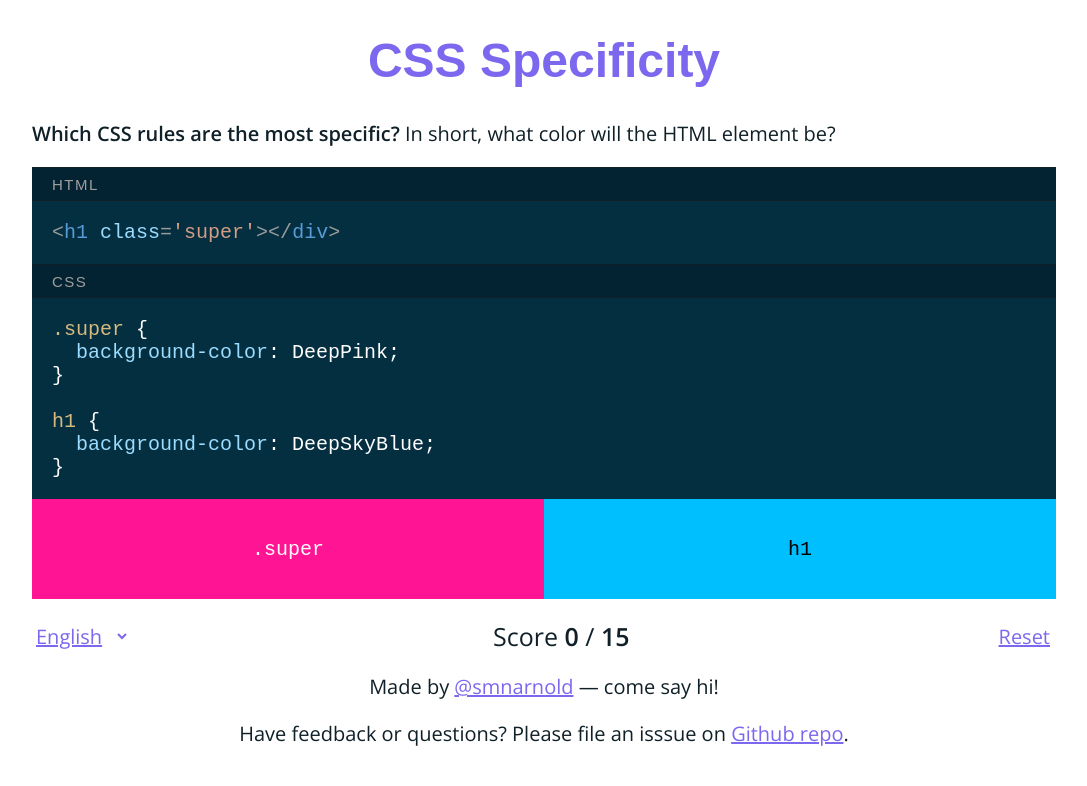
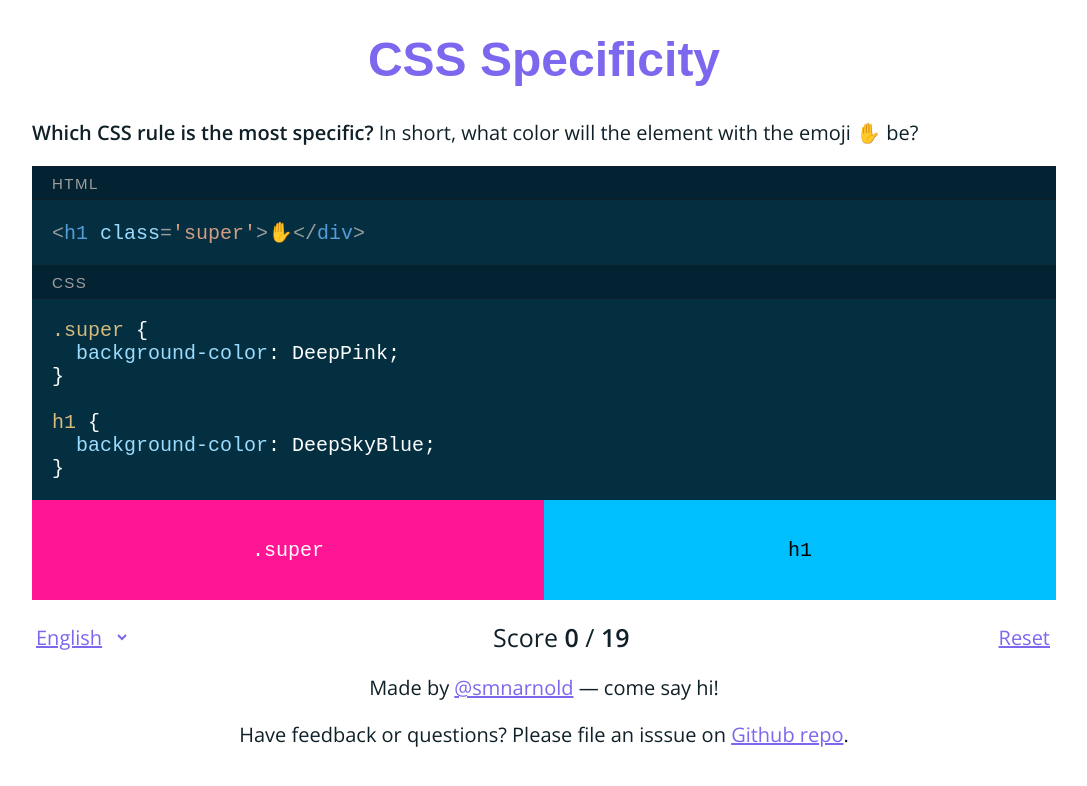
Before and after one commit to rik-rosseel/css-specificity, a website built with Vite: page index.html in a window 1280 px wide. Shown: the whole page, without its empty margins (96-1183 px from the left). Built offline with nearby package versions, Linux system fonts and the light colour scheme; a web font is replaced by a local one.

Commit message:
Refine naming

```diff
--- a/index.html
+++ b/index.html
@@ -16,8 +16,10 @@
   <body>
     <div id="app">
       <header class="header">
-        <h1 class="header__title">Quelle règles CSS est la plus spécifique?</h1>
-        <div class="header__intro"><p>Autrement dit, de quelle couleur sera l'élément HTML?</p></div>
+        <h1 class="header__title">CSS Specificity</h1>
+        <div class="header__intro">
+          <p><strong>Which CSS rule is the most specific? </strong>In short, what color will the element with the emoji ✋ be?</p>
+        </div>
       </header>
 
       <main class="level">
@@ -31,13 +33,13 @@
           <pre><code></code></pre>
         </div>
 
-        <ul class="options"></ul>
+        <ul class="answers"></ul>
       </main>
 
       <footer class="footer">
         <div class="footer__options">
           <div class="footer__score">
-            <span class="score__label">Pointage:</span>
+            <span class="score__label">Score:</span>
             <strong class="score__value">0</strong> /
             <strong class="score__total">0</strong>
           </div>
@@ -55,8 +57,8 @@
         </div>
 
         <div class="footer__credits">
-          <p>Créé par <a href="https://twitter.com/smnarnold" target="_blank">@smnarnold</a> — passez dire bonjour!</p>
-          <p>Vous avez des questions ou commentaires? Laissez-moi un billet sur le <a href="https://github.com/smnarnold/css-specificity">repo Github</a>.</p>
+          <p>Made by <a href='https://twitter.com/smnarnold' target='_blank'>@smnarnold</a> — come say hi!</p>
+          <p>Have feedback or questions? Please file an isssue on <a href='https://github.com/smnarnold/css-specificity' target='_blank'>Github repo</a>.</p>
         </div>
       </footer>
 
@@ -64,7 +66,7 @@
         <div class="popup__wrapper">
           <div class="popup__header popup__header--success">
             <svg aria-hidden="true" focusable="false" data-prefix="fas" data-icon="thumbs-up" role="img" xmlns="http://www.w3.org/2000/svg" viewBox="0 0 512 512" class="svg-inline--fa fa-thumbs-up fa-w-16 fa-3x"><path fill="currentColor" d="M104 224H24c-13.255 0-24 10.745-24 24v240c0 13.255 10.745 24 24 24h80c13.255 0 24-10.745 24-24V248c0-13.255-10.745-24-24-24zM64 472c-13.255 0-24-10.745-24-24s10.745-24 24-24 24 10.745 24 24-10.745 24-24 24zM384 81.452c0 42.416-25.97 66.208-33.277 94.548h101.723c33.397 0 59.397 27.746 59.553 58.098.084 17.938-7.546 37.249-19.439 49.197l-.11.11c9.836 23.337 8.237 56.037-9.308 79.469 8.681 25.895-.069 57.704-16.382 74.757 4.298 17.598 2.244 32.575-6.148 44.632C440.202 511.587 389.616 512 346.839 512l-2.845-.001c-48.287-.017-87.806-17.598-119.56-31.725-15.957-7.099-36.821-15.887-52.651-16.178-6.54-.12-11.783-5.457-11.783-11.998v-213.77c0-3.2 1.282-6.271 3.558-8.521 39.614-39.144 56.648-80.587 89.117-113.111 14.804-14.832 20.188-37.236 25.393-58.902C282.515 39.293 291.817 0 312 0c24 0 72 8 72 81.452z"></path></svg>
-            Félicitations!
+            <span class="congratulation">Congratulation!</span>
           </div>
 
           <div class="popup__header popup__header--fail">
@@ -75,7 +77,7 @@
           <div class="popup__main"></div>
 
           <div class="popup__footer">
-            <button class="popup__next">Question suivante</button>
+            <button class="popup__next">Next question</button>
           </div>
         </div>
       </div>
--- a/main.js
+++ b/main.js
@@ -29,6 +29,7 @@ class Game {
       lang: document.querySelector('.lang'),
       popup: {
         el: document.querySelector('.popup'),
+        congratulation: document.querySelector('.congratulation'),
         next: document.querySelector('.popup__next'),
       },
       level: document.querySelector('.level'),
@@ -82,6 +83,8 @@ class Game {
     this.dom.score.label.innerText = this.data.score;
     this.dom.footer.reset.innerHTML = this.data.reset;
     this.dom.footer.credits.innerHTML = this.data.credits;
+    this.dom.popup.congratulation.innerText = this.data.congratulation;
+    this.dom.popup.next.innerText = this.data['next-question'];
   }
 
   bindEvents() {
--- a/src/data/en.json
+++ b/src/data/en.json
@@ -1,9 +1,11 @@
 {
   "title": "CSS Specificity",
-  "intro": "<p><strong>Which CSS rules are the most specific? </strong>In short, what color will the HTML element be?</p>",
+  "intro": "<p><strong>Which CSS rule is the most specific? </strong>In short, what color will the element with the emoji ✋ be?</p>",
   "reset": "Reset",
   "credits": "<p>Made by <a href='https://twitter.com/smnarnold' target='_blank'>@smnarnold</a> — come say hi!</p><p>Have feedback or questions? Please file an isssue on <a href='https://github.com/smnarnold/css-specificity' target='_blank'>Github repo</a>.</p>",
   "score": "Score",
+  "congratulation": "Congratulation!",
+  "next-question": "Next question",
   "questions": {
     "tag-vs-class": "Les classes ont toujours priorité sur les balises HTML.",
     "tag-vs-id": "Les ids ont toujours priorité sur les balises HTML.",
--- a/src/data/fr.json
+++ b/src/data/fr.json
@@ -1,9 +1,11 @@
 {
   "title": "Spécificité CSS",
-  "intro": "<p><strong>Quelle règles CSS est la plus spécifique?</strong> Bref, de quelle couleur sera l'élément HTML?</p>",
+  "intro": "<p><strong>Quelle règle CSS est la plus spécifique?</strong> Bref, de quelle couleur sera l'élément avec l'émoji ✋?</p>",
   "reset": "Recommencer",
   "credits": "<p>Créé par <a href='https://twitter.com/smnarnold' target='_blank'>@smnarnold</a> — passez dire bonjour!</p><p>Vous avez des questions ou commentaires? Laissez-moi un billet sur le <a href='https://github.com/smnarnold/css-specificity' target='_blank'>repo Github</a>.</p>",
   "score": "Pointage",
+  "congratulation": "Félicitations!",
+  "next-question": "Question suivante",
   "questions": {
     "tag-vs-class": "Les classes ont toujours priorité sur les balises HTML.",
     "tag-vs-id": "Les ids ont toujours priorité sur les balises HTML.",
--- a/src/data/levels.json
+++ b/src/data/levels.json
@@ -2,232 +2,292 @@
   "content": [
     {
       "slug": "tag-vs-class",
-      "html": "<h1 class='super'></div>",
-      "options": [
+      "html": "<h1 class='super'>✋</div>",
+      "answers": [
         {
           "selector": "h1",
-          "score": 1
+          "specificity": 1
         },
         {
           "selector": ".super",
-          "score": 10,
+          "specificity": 10,
           "good": true
         }
       ]
     },
     {
       "slug": "tag-vs-id",
-      "html": "<h1 id='item'></div>",
-      "options": [
+      "html": "<h1 id='item'>✋</div>",
+      "answers": [
         {
           "selector": "h1",
-          "score": 1
+          "specificity": 1
         },
         {
           "selector": "#item",
-          "score": 100,
+          "specificity": 100,
           "good": true
         }
       ]
     },
     {
       "slug": "class-vs-id",
-      "html": "<div id='item' class='super'></div>",
-      "options": [
+      "html": "<div id='item' class='super'>✋</div>",
+      "answers": [
         {
           "selector": "#item",
-          "score": 100,
+          "specificity": 100,
           "good": true
         },
         {
           "selector": ".super",
-          "score": 10
+          "specificity": 10
         }
       ]
     },
     {
       "slug": "same-class",
-      "html": "<div class='super'></div>",
+      "html": "<div class='super'>✋</div>",
       "shuffle": false,
-      "options": [
+      "answers": [
         {
           "selector": ".super",
-          "score": 10
+          "specificity": 10
         },
         {
           "selector": ".super",
-          "score": 10,
+          "specificity": 10,
           "good": true
         }
       ]
     },
     {
       "slug": "class-vs-class",
-      "html": "<div class='super extra'></div>",
+      "html": "<div class='super extra'>✋</div>",
       "shuffle": false,
-      "options": [
+      "answers": [
         {
           "selector": ".super",
-          "score": 10
+          "specificity": 10
         },
         {
           "selector": ".extra",
-          "score": 10,
+          "specificity": 10,
           "good": true
         }
       ]
     },
     {
       "slug": "tag-and-tag-vs-class",
-      "html": "<body>\n  <div class='super'></div>\n</body>",
-      "options": [
+      "html": "<body>\n  <div class='super'>✋</div>\n</body>",
+      "answers": [
         {
           "selector": "body div",
-          "score": 2
+          "specificity": 2
         },
         {
           "selector": ".super",
-          "score": 10,
+          "specificity": 10,
           "good": true
         }
       ]
     },
     {
       "slug": "style-vs-class",
-      "html": "<div class='super' style='background-color: Khaki;'></div>",
-      "options": [
+      "html": "<div class='super' style='background-color: Khaki;'>✋</div>",
+      "answers": [
         {
           "selector": "style",
           "bg": "Khaki",
-          "score": 1000,
+          "specificity": 1000,
           "good": true
         },
         {
           "selector": ".super",
-          "score": 10
+          "specificity": 10
         }
       ]
     },
     {
       "slug": "style-vs-id",
-      "html": "<div id='item' style='background-color: MistyRose;'></div>",
-      "options": [
+      "html": "<div id='item' style='background-color: MistyRose;'>✋</div>",
+      "answers": [
         {
           "selector": "style",
           "bg": "MistyRose",
-          "score": 1000,
+          "specificity": 1000,
           "good": true
         },
         {
           "selector": "#item",
-          "score": 100
+          "specificity": 100
+        }
+      ]
+    },
+    {
+      "slug": "class-proximity",
+      "html": "<div class='super'>\n  <div class='extra'>✋</div>\n</div>",
+      "answers": [
+        {
+          "selector": ".super",
+          "specificity": "🚫"
+        },
+        {
+          "selector": ".extra",
+          "specificity": 10,
+          "good": true
+        }
+      ]
+    },
+    {
+      "slug": "class-order",
+      "html": "<div class='super'>\n  <div class='extra'>✋</div>\n</div>",
+      "answers": [
+        {
+          "selector": ".extra .super",
+          "specificity": "🚫"
+        },
+        {
+          "selector": ".super .extra",
+          "specificity": 20,
+          "good": true
+        }
+      ]
+    },
+    {
+      "slug": "class-same-element",
+      "html": "<div class='super'>\n  <div class='extra'>✋</div>\n</div>",
+      "answers": [
+        {
+          "selector": ".super .extra",
+          "specificity": "🚫"
+        },
+        {
+          "selector": ".super.extra",
+          "specificity": 20,
+          "good": true
+        }
+      ]
+    },
+    {
+      "slug": "class-children-vs-class",
+      "html": "<div class='super'>\n  <div class='extra'>✋</div>\n</div>",
+      "answers": [
+        {
+          "selector": ".super .extra",
+          "specificity": 20,
+          "good": true
+        },
+        {
+          "selector": ".extra",
+          "specificity": 10
         }
       ]
     },
     {
       "slug": "class-and-tag-vs-class",
-      "html": "<div class='super extra'></div>",
-      "options": [
+      "html": "<div class='super extra'>✋</div>",
+      "answers": [
         {
           "selector": "div.super",
-          "score": 11,
+          "specificity": 11,
           "good": true
         },
         {
           "selector": ".extra",
-          "score": 10
+          "specificity": 10
         }
       ]
     },
     {
       "slug": "class-and-class-vs-class",
-      "html": "<div class='super extra'></div>",
-      "options": [
+      "html": "<div class='super extra'>✋</div>",
+      "answers": [
         {
           "selector": ".super.extra",
-          "score": 20,
+          "specificity": 20,
           "good": true
         },
         {
           "selector": ".extra",
-          "score": 10
+          "specificity": 10
         }
       ]
     },
     {
       "slug": "class-and-class-vs-id",
-      "html": "<div id='item' class='super extra'></div>",
-      "options": [
+      "html": "<div id='item' class='super extra'>✋</div>",
+      "answers": [
         {
           "selector": ".super.extra",
-          "score": 20
+          "specificity": 20
         },
         {
           "selector": "#item",
-          "score": 100,
+          "specificity": 100,
           "good": true
         }
       ]
     },
     {
       "slug": "class-and-id-vs-id",
-      "html": "<div id='item' class='super'></div>",
-      "options": [
+      "html": "<div id='item' class='super'>✋</div>",
+      "answers": [
         {
           "selector": "#item.super",
-          "score": 110,
+          "specificity": 110,
           "good": true
         },
         {
           "selector": "#item",
-          "score": 100
+          "specificity": 100
         }
       ]
     },
     {
       "slug": "universal-vs-class",
-      "html": "<div class='super'></div>",
-      "options": [
+      "html": "<div class='super'>✋</div>",
+      "answers": [
         {
           "selector": ".super",
-          "score": 20,
+          "specificity": 20,
           "good": true
         },
         {
           "selector": "*",
-          "score": 0
+          "specificity": 0
         }
       ]
     },
     {
       "slug": "same-class-vs-class",
-      "html": "<div class='super'></div>",
+      "html": "<div class='super'>✋</div>",
       "shuffle": false,
-      "options": [
+      "answers": [
         {
           "selector": ".super.super",
-          "score": 20,
+          "specificity": 20,
           "good": true
         },
         {
           "selector": ".super",
-          "score": 10
+          "specificity": 10
         }
       ]
     },
     {
       "slug": "same-class-vs-last-class",
-      "html": "<div class='super extra'></div>",
+      "html": "<div class='super extra'>✋</div>",
       "shuffle": false,
-      "options": [
+      "answers": [
         {
           "selector": ".super.extra",
-          "score": 20,
+          "specificity": 20,
           "good": true
         },
         {
           "selector": ".extra",
-          "score": 10
+          "specificity": 10
         }
       ]
     }
--- a/src/scripts/level.js
+++ b/src/scripts/level.js
@@ -10,21 +10,33 @@ class Level {
   constructor(data, desc, wrapper) {
     this.data = data;
     this.description = desc;
-    this.options = this.data.options;
+    this.answers = this.data.answers;
     if(this.data.shuffle !== false) {
-      this.options = this.shuffleArray(this.data.options);
+      this.answers = this.shuffleArray(this.data.answers);
     }
 
     this.paletteIndex = Math.floor(Math.random() * palettes.content.length);
     this.palette = this.shuffleArray(palettes.content[this.paletteIndex]);
+    this.theme = [
+      {
+        bg: "MediumSpringGreen",
+        color: "black"
+      },
+      {
+        bg: "Beige",
+        color: "black"
+      },
+    ];
 
     this.dom = {
       wrapper: wrapper,
-      popup: wrapper.querySelector('.popup'),
-      popupMain: document.querySelector('.popup__main'),
+      popup: {
+        el: wrapper.querySelector('.popup'),
+        main: document.querySelector('.popup__main')
+      },
       html: wrapper.querySelector('.snippet--html code'),
       css: wrapper.querySelector('.snippet--css code'),
-      options: wrapper.querySelector('.options')
+      answers: wrapper.querySelector('.answers')
     };
 
     this.init();
@@ -38,76 +50,83 @@ class Level {
   create() {
     let specificity = '';
     let css = '';
-    let options = '';
-    this.data.options.forEach((option, index) => {
-      specificity += this.setPopupSpecificity(option, index);
-      options += this.setOption(option, index);
-      css += this.setCSS(option, index);
+    let answers = '';
+    this.data.answers.forEach((answer, index) => {
+      this.setTheme(answer, index);
+      specificity += this.setPopupSpecificity(answer, index);
+      answers += this.setAnswer(answer, index);
+      css += this.setCSS(answer, index);
     });
 
     this.setPopupMsg(specificity);
 
     this.dom.html.innerHTML = hljs.highlight(this.data.html, {language: 'html'}).value;
     this.dom.css.innerHTML = hljs.highlight(css, {language: 'css'}).value;
-    this.dom.options.innerHTML = options;
-    this.dom.btnsArr = this.dom.wrapper.querySelectorAll('.options__btn');
+    this.dom.answers.innerHTML = answers;
+    this.dom.btnsArr = this.dom.wrapper.querySelectorAll('.answers__btn');
+  }
+
+  setTheme(answer, index) {
+    this.theme[index].bg = this.palette[index].bg
+    if (this.palette[index].color) this.theme[index].color = this.palette[index].color;
+
+    if (answer.bg) {
+      this.theme[index].bg = answer.bg;
+      this.theme[index].color = "black";
+    }
+    if (answer.color) this.theme[index].color = answer.color;
   }
 
   setPopupMsg(specificity) {
-    this.dom.popupMain.innerHTML = `
-      <strong>Spécificité</strong><br>
+    this.dom.popup.main.innerHTML = `
+      <strong>Specificity</strong><br>
       <table class="popup__specificity">${specificity}</table>
       <div class="popup__explanations">${this.description}</div>
     `;
   }
 
-  setPopupSpecificity(option, index) {
+  setPopupSpecificity(answer, index) {
     let specificity = `<tr>
-                        <td><pre>${option.selector}</pre></td>
-                        <td class="nbr">${option.score}</td>
+                        <td><pre>${answer.selector}</pre></td>
+                        <td class="nbr">${answer.specificity}</td>
                       <tr>`;
-    if (index < this.options.length - 1) {
+    if (index < this.answers.length - 1) {
       specificity += '\n';
     }
 
     return specificity;
   }
 
-  setCSS(option, index) {
+  setCSS(answer, index) {
     let css = '';
 
-    if(option.bg) {
-      this.palette[index].bg = option.bg;
-      this.palette[index].color = undefined;
-    }
-
-    if(option.selector === "style") {
-      css += `${option.selector}="background-color: ${this.palette[index].bg};"`;
+    if (answer.selector === "style") {
+      css += `${answer.selector}="background-color: ${this.theme[index].bg};"`;
     } else {
-      css += `${option.selector} {
-  background-color: ${this.palette[index].bg};
+      css += `${answer.selector} {
+  background-color: ${this.theme[index].bg};
 }`;
     }
 
-    if (index < this.options.length - 1) {
+    if (index < this.answers.length - 1) {
       css += '\n\n';
     }
 
     return css;
   }
 
-  setOption(option, index) {
-    let styles = `background-color: ${this.palette[index].bg};`;
+  setAnswer(answer, index) {
+    let styles = `background-color: ${this.theme[index].bg};`;
 
-    if (this.palette[index].color) {
-      styles += `color: ${this.palette[index].color};`;
+    if (this.theme[index].color) {
+      styles += `color: ${this.theme[index].color};`;
     }
 
-    let answer = option.good ? "good" : "wrong";
+    let status = answer.good ? "good" : "wrong";
 
     return `
-      <li class="options__item">
-        <button class="options__btn options__btn--${answer}" style="${styles}">${option.selector}</button>
+      <li class="answers__item">
+        <button class="answers__btn answers__btn--${status}" style="${styles}">${answer.selector}</button>
       </li>
     `;
   }
@@ -116,7 +135,7 @@ class Level {
     this.dom.btnsArr.forEach(btn => {
       btn.addEventListener('click', () => {
         let event = new Event('fail');
-        if(btn.classList.contains('options__btn--good')) {
+        if(btn.classList.contains('answers__btn--good')) {
           event = new Event('success');
         }
         document.body.dispatchEvent(event);
--- a/src/styles/options.scss
+++ b/src/styles/answers.scss
@@ -1,6 +1,6 @@
 @use './src/styles/_variables';
 
-.options {
+.answers {
   display: flex;
   flex-direction: column;
   width: 100%;
--- a/style.scss
+++ b/style.scss
@@ -1,8 +1,8 @@
 @use './src/styles/_variables';
 @use './src/styles/animations';
+@use './src/styles/answers';
 @use './src/styles/footer';
 @use './src/styles/header';
-@use './src/styles/options';
 @use './src/styles/popup';
 @use './src/styles/snippets';
 
```
Also changed, not shown: README.md.
